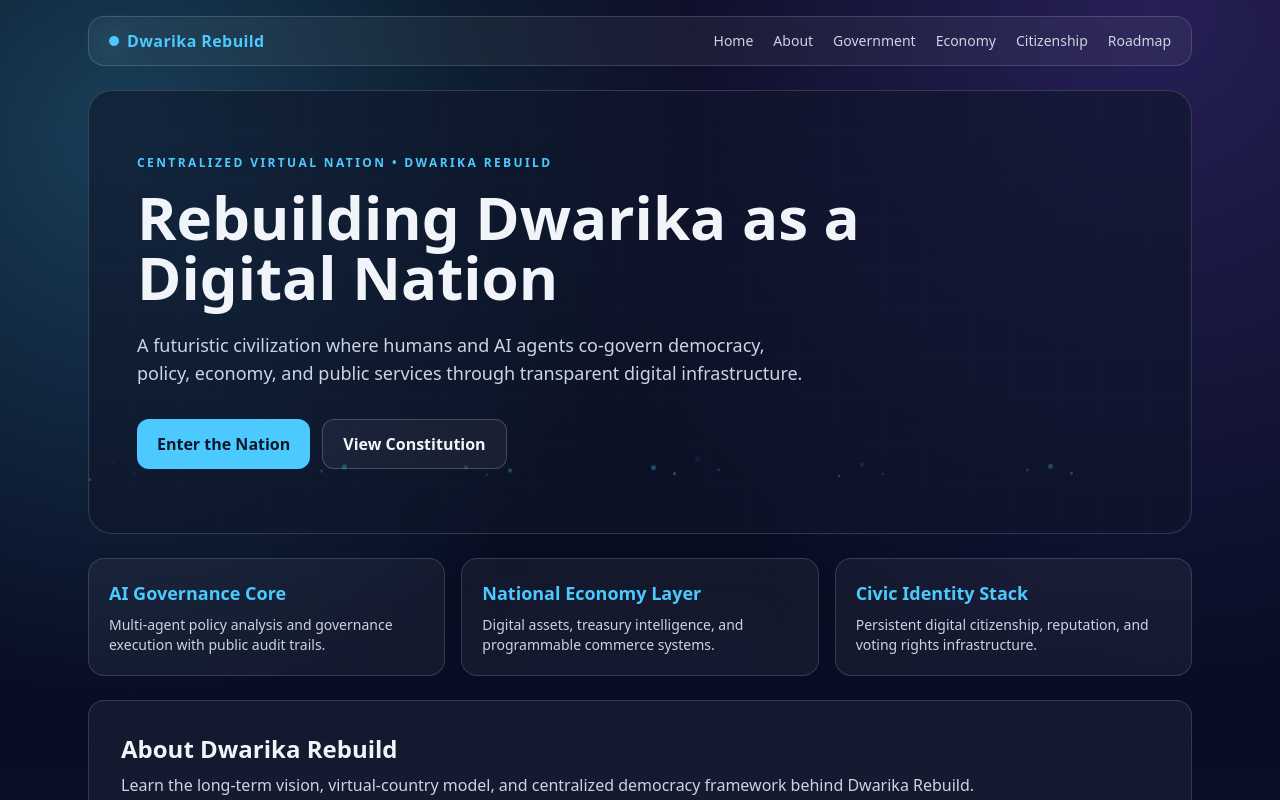
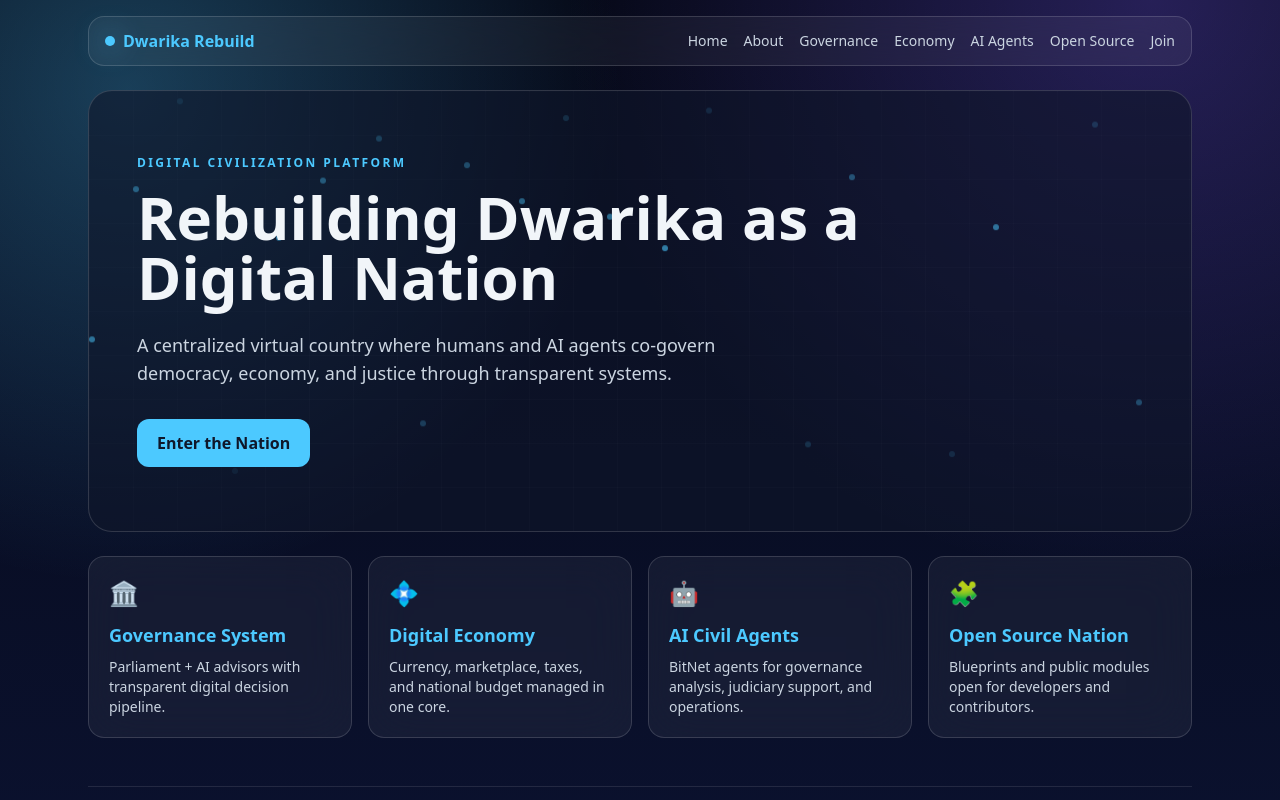
Before and after one commit to AnkitYadavnadaura/Dwarika_rebuild, a Next.js app: page / in a window 1280 px wide. Shown: the top 800 px of the page. Built offline with nearby package versions, Linux system fonts and the light colour scheme.

Commit message:
Build full futuristic Dwarika website modules and flows

```diff
--- a/app/economy/page.js
+++ b/app/economy/page.js
@@ -1,22 +1,28 @@
-const sectors = [
-  'Autonomous public treasury and programmable grants',
-  'Creator economy and digital property registry',
-  'AI-assisted labor market and task routing',
-  'Real-time macro dashboard and growth forecast engine',
+export const metadata = {
+  title: 'Economy System | Dwarika Rebuild',
+  description: 'Currency, marketplace, tax logic, and national budget systems.',
+};
+
+const systems = [
+  ['Digital Currency', 'DWR token powers salaries, grants, welfare, and public service funding.'],
+  ['Marketplace', 'A sovereign marketplace for services, assets, and district-level commerce.'],
+  ['Tax Engine', 'Programmable tax rules with transparent public spending records.'],
+  ['Budget Console', 'Live treasury dashboard with ministry budgets and allocations.'],
 ];
 
 export default function EconomyPage() {
   return (
     <section className="glass rounded-3xl p-7 md:p-10">
-      <h1 className="text-4xl font-bold">Economy Dashboard</h1>
-      <p className="mt-3 text-slate-300">A trustable digital economy designed for scale, fairness, and innovation.</p>
-      <ul className="mt-6 space-y-2 text-slate-300">
-        {sectors.map((item) => (
-          <li key={item} className="rounded-xl border border-white/10 bg-white/5 px-4 py-3">
-            {item}
-          </li>
+      <h1 className="text-4xl font-bold">Economy System</h1>
+      <p className="mt-3 text-slate-300">A fully digital economy with accountable taxes and real-time budget visibility.</p>
+      <div className="mt-6 grid gap-4 md:grid-cols-2">
+        {systems.map(([title, text]) => (
+          <article key={title} className="rounded-2xl border border-white/15 bg-white/5 p-5">
+            <h3 className="font-semibold text-neon">{title}</h3>
+            <p className="mt-2 text-sm text-slate-300">{text}</p>
+          </article>
         ))}
-      </ul>
+      </div>
     </section>
   );
 }
--- /dev/null
+++ b/app/governance/page.js
@@ -0,0 +1,35 @@
+import DecisionFlow from '../../components/DecisionFlow';
+
+export const metadata = {
+  title: 'Governance System | Dwarika Rebuild',
+  description: 'Parliament model, AI advisors/judges, and national decision flow.',
+};
+
+export default function GovernancePage() {
+  return (
+    <section className="glass rounded-3xl p-7 md:p-10">
+      <h1 className="text-4xl font-bold">Governance System</h1>
+      <p className="mt-3 text-slate-300">
+        Dwarika operates with a centralized parliament system assisted by AI policy advisors and judicial agents.
+      </p>
+      <div className="mt-5 grid gap-4 md:grid-cols-3">
+        <article className="rounded-xl border border-white/15 bg-white/5 p-4">
+          <h3 className="font-semibold text-neon">Parliament</h3>
+          <p className="mt-2 text-sm text-slate-300">Citizen representatives vote on national policies and constitutional updates.</p>
+        </article>
+        <article className="rounded-xl border border-white/15 bg-white/5 p-4">
+          <h3 className="font-semibold text-neon">AI Advisors</h3>
+          <p className="mt-2 text-sm text-slate-300">AI agents model outcomes and risk before final public decisions.</p>
+        </article>
+        <article className="rounded-xl border border-white/15 bg-white/5 p-4">
+          <h3 className="font-semibold text-neon">AI Judges</h3>
+          <p className="mt-2 text-sm text-slate-300">Judicial agents audit constitutional compliance and conflict resolution.</p>
+        </article>
+      </div>
+      <h2 className="mt-8 text-2xl font-semibold">Decision-Making Flow</h2>
+      <div className="mt-4">
+        <DecisionFlow />
+      </div>
+    </section>
+  );
+}
--- a/app/page.js
+++ b/app/page.js
@@ -1,54 +1,37 @@
-import Link from 'next/link';
 import HeroSection from '../components/HeroSection';
+import FeatureCard from '../components/FeatureCard';
 
-const cards = [
-  ['AI Governance Core', 'Multi-agent policy analysis and governance execution with public audit trails.'],
-  ['National Economy Layer', 'Digital assets, treasury intelligence, and programmable commerce systems.'],
-  ['Civic Identity Stack', 'Persistent digital citizenship, reputation, and voting rights infrastructure.'],
+const features = [
+  {
+    title: 'Governance System',
+    description: 'Parliament + AI advisors with transparent digital decision pipeline.',
+    icon: '🏛️',
+  },
+  {
+    title: 'Digital Economy',
+    description: 'Currency, marketplace, taxes, and national budget managed in one core.',
+    icon: '💠',
+  },
+  {
+    title: 'AI Civil Agents',
+    description: 'BitNet agents for governance analysis, judiciary support, and operations.',
+    icon: '🤖',
+  },
+  {
+    title: 'Open Source Nation',
+    description: 'Blueprints and public modules open for developers and contributors.',
+    icon: '🧩',
+  },
 ];
 
 export default function HomePage() {
   return (
     <div className="space-y-6">
       <HeroSection />
-
-      <section className="grid gap-4 md:grid-cols-3">
-        {cards.map(([title, text]) => (
-          <article key={title} className="glass rounded-2xl p-5">
-            <h3 className="text-lg font-semibold text-neon">{title}</h3>
-            <p className="mt-2 text-sm text-slate-300">{text}</p>
-          </article>
+      <section className="grid gap-4 md:grid-cols-2 lg:grid-cols-4">
+        {features.map((item) => (
+          <FeatureCard key={item.title} {...item} />
         ))}
-      </section>
-
-
-      <section className="glass rounded-2xl p-6 md:p-8">
-        <h2 className="text-2xl font-semibold">About Dwarika Rebuild</h2>
-        <p className="mt-2 text-slate-300">
-          Learn the long-term vision, virtual-country model, and centralized democracy framework behind Dwarika Rebuild.
-        </p>
-        <Link href="/about" className="mt-4 inline-block rounded-xl border border-white/15 bg-white/5 px-4 py-2 hover:border-neon/60">
-          Read About Page
-        </Link>
-      </section>
-
-      <section className="glass rounded-2xl p-6 md:p-8">
-        <h2 className="text-2xl font-semibold">Explore Nation Modules</h2>
-        <p className="mt-2 text-slate-300">Navigate live systems that power Dwarika Rebuild.</p>
-        <div className="mt-5 grid gap-3 md:grid-cols-4">
-          <Link href="/government" className="rounded-xl border border-white/15 bg-white/5 p-4 hover:border-neon/60">
-            Government
-          </Link>
-          <Link href="/economy" className="rounded-xl border border-white/15 bg-white/5 p-4 hover:border-neon/60">
-            Economy
-          </Link>
-          <Link href="/citizenship" className="rounded-xl border border-white/15 bg-white/5 p-4 hover:border-neon/60">
-            Citizenship
-          </Link>
-          <Link href="/roadmap" className="rounded-xl border border-white/15 bg-white/5 p-4 hover:border-neon/60">
-            Roadmap
-          </Link>
-        </div>
       </section>
     </div>
   );
--- /dev/null
+++ b/components/DecisionFlow.js
@@ -0,0 +1,21 @@
+const steps = [
+  ['1', 'Citizen Proposal', 'A citizen, party, or ministry submits a governance proposal.'],
+  ['2', 'AI Analysis', 'BitNet agents simulate outcomes, risk, cost, and legal impact.'],
+  ['3', 'Public Debate', 'Proposal enters transparent public debate and amendment stage.'],
+  ['4', 'Parliament Vote', 'Human parliament + delegated councils cast final vote.'],
+  ['5', 'On-chain Execution', 'Approved policy is deployed with immutable audit logs.'],
+];
+
+export default function DecisionFlow() {
+  return (
+    <div className="grid gap-3 md:grid-cols-5">
+      {steps.map(([id, title, text]) => (
+        <article key={id} className="rounded-xl border border-white/15 bg-white/5 p-4">
+          <span className="text-xs font-bold tracking-widest text-neon">STEP {id}</span>
+          <h4 className="mt-2 font-semibold">{title}</h4>
+          <p className="mt-1 text-xs text-slate-300">{text}</p>
+        </article>
+      ))}
+    </div>
+  );
+}
--- /dev/null
+++ b/components/FeatureCard.js
@@ -0,0 +1,9 @@
+export default function FeatureCard({ title, description, icon }) {
+  return (
+    <article className="glass rounded-2xl p-5 transition hover:border-neon/60 hover:bg-white/10">
+      <p className="text-2xl">{icon}</p>
+      <h3 className="mt-3 text-lg font-semibold text-neon">{title}</h3>
+      <p className="mt-2 text-sm text-slate-300">{description}</p>
+    </article>
+  );
+}
--- a/components/HeroSection.js
+++ b/components/HeroSection.js
@@ -1,46 +1,47 @@
-const particles = Array.from({ length: 22 }).map((_, i) => ({
+'use client';
+
+import { motion } from 'framer-motion';
+
+const particles = Array.from({ length: 20 }).map((_, i) => ({
   id: i,
-  size: (i % 4) + 2,
-  left: `${(i * 17) % 100}%`,
-  delay: `${(i % 6) * 0.4}s`,
-  duration: `${5 + (i % 5)}s`,
+  x: `${(i * 13) % 100}%`,
+  d: 4 + (i % 5),
+  delay: (i % 6) * 0.2,
 }));
 
 export default function HeroSection() {
   return (
     <section className="relative overflow-hidden rounded-3xl border border-white/15 bg-panel/60 px-6 py-16 md:px-12">
       <div className="grid-overlay absolute inset-0 opacity-30" />
-
       {particles.map((p) => (
-        <span
+        <motion.span
           key={p.id}
-          className="particle absolute rounded-full bg-neon/60"
-          style={{
-            width: p.size,
-            height: p.size,
-            left: p.left,
-            top: '88%',
-            animationDelay: p.delay,
-            animationDuration: p.duration,
-          }}
+          className="absolute h-1.5 w-1.5 rounded-full bg-neon/70"
+          style={{ left: p.x, bottom: '8%' }}
+          animate={{ y: [0, -420], opacity: [0, 1, 0] }}
+          transition={{ duration: p.d, delay: p.delay, repeat: Infinity, ease: 'linear' }}
         />
       ))}
 
       <div className="relative z-10 max-w-3xl">
-        <p className="fade-in mb-4 text-xs font-bold tracking-[0.2em] text-neon">CENTRALIZED VIRTUAL NATION • DWARIKA REBUILD</p>
-        <h1 className="fade-in-delay-1 text-4xl font-bold leading-tight md:text-6xl">Rebuilding Dwarika as a Digital Nation</h1>
-        <p className="fade-in-delay-2 mt-6 max-w-2xl text-lg text-slate-300">
-          A futuristic civilization where humans and AI agents co-govern democracy, policy, economy, and public
-          services through transparent digital infrastructure.
-        </p>
-        <div className="fade-in-delay-3 mt-8 flex flex-wrap gap-3">
-          <button className="rounded-xl bg-neon px-5 py-3 font-semibold text-slate-900 transition hover:scale-[1.02]">
-            Enter the Nation
-          </button>
-          <button className="rounded-xl border border-white/20 bg-white/5 px-5 py-3 font-semibold text-slate-100 transition hover:border-neon/60">
-            View Constitution
-          </button>
-        </div>
+        <motion.p initial={{ opacity: 0, y: 8 }} animate={{ opacity: 1, y: 0 }} className="mb-4 text-xs font-bold tracking-[0.2em] text-neon">
+          DIGITAL CIVILIZATION PLATFORM
+        </motion.p>
+        <motion.h1 initial={{ opacity: 0, y: 12 }} animate={{ opacity: 1, y: 0 }} transition={{ delay: 0.1 }} className="text-4xl font-bold leading-tight md:text-6xl">
+          Rebuilding Dwarika as a Digital Nation
+        </motion.h1>
+        <motion.p initial={{ opacity: 0, y: 12 }} animate={{ opacity: 1, y: 0 }} transition={{ delay: 0.2 }} className="mt-6 max-w-2xl text-lg text-slate-300">
+          A centralized virtual country where humans and AI agents co-govern democracy, economy, and justice through
+          transparent systems.
+        </motion.p>
+        <motion.button
+          initial={{ opacity: 0, y: 12 }}
+          animate={{ opacity: 1, y: 0 }}
+          transition={{ delay: 0.3 }}
+          className="mt-8 rounded-xl bg-neon px-5 py-3 font-semibold text-slate-900"
+        >
+          Enter the Nation
+        </motion.button>
       </div>
     </section>
   );
--- a/components/SiteHeader.js
+++ b/components/SiteHeader.js
@@ -3,21 +3,21 @@ import Link from 'next/link';
 const links = [
   ['Home', '/'],
   ['About', '/about'],
-  ['Government', '/government'],
+  ['Governance', '/governance'],
   ['Economy', '/economy'],
-  ['Citizenship', '/citizenship'],
-  ['Roadmap', '/roadmap'],
+  ['AI Agents', '/ai-agents'],
+  ['Open Source', '/open-source'],
+  ['Join', '/join'],
 ];
 
 export default function SiteHeader() {
   return (
-    <header className="glass sticky top-4 z-40 rounded-2xl px-5 py-3">
-      <div className="mx-auto flex max-w-6xl items-center justify-between">
-        <Link href="/" className="flex items-center gap-2 text-base font-semibold tracking-wide text-neon">
-          <span className="h-2.5 w-2.5 rounded-full bg-neon shadow-neon" />
-          Dwarika Rebuild
+    <header className="glass sticky top-4 z-40 rounded-2xl px-4 py-3">
+      <div className="mx-auto flex max-w-6xl items-center justify-between gap-4">
+        <Link href="/" className="flex items-center gap-2 text-base font-semibold text-neon">
+          <span className="h-2.5 w-2.5 rounded-full bg-neon shadow-neon" /> Dwarika Rebuild
         </Link>
-        <nav className="hidden gap-5 text-sm text-slate-300 md:flex">
+        <nav className="hidden flex-wrap gap-4 text-sm text-slate-300 lg:flex">
           {links.map(([label, href]) => (
             <Link key={href} href={href} className="transition hover:text-neon">
               {label}
--- a/package.json
+++ b/package.json
@@ -11,7 +11,8 @@
   "dependencies": {
     "next": "15.5.7",
     "react": "19.0.0",
-    "react-dom": "19.0.0"
+    "react-dom": "19.0.0",
+    "framer-motion": "11.11.17"
   },
   "devDependencies": {
     "autoprefixer": "10.4.20",
```
Also changed, not shown: app/ai-agents/page.js (added, +27 -0 lines), app/join/page.js (added, +34 -0 lines), app/open-source/page.js (added, +34 -0 lines), 1 other file (tests, documents, lock files or other folders).
